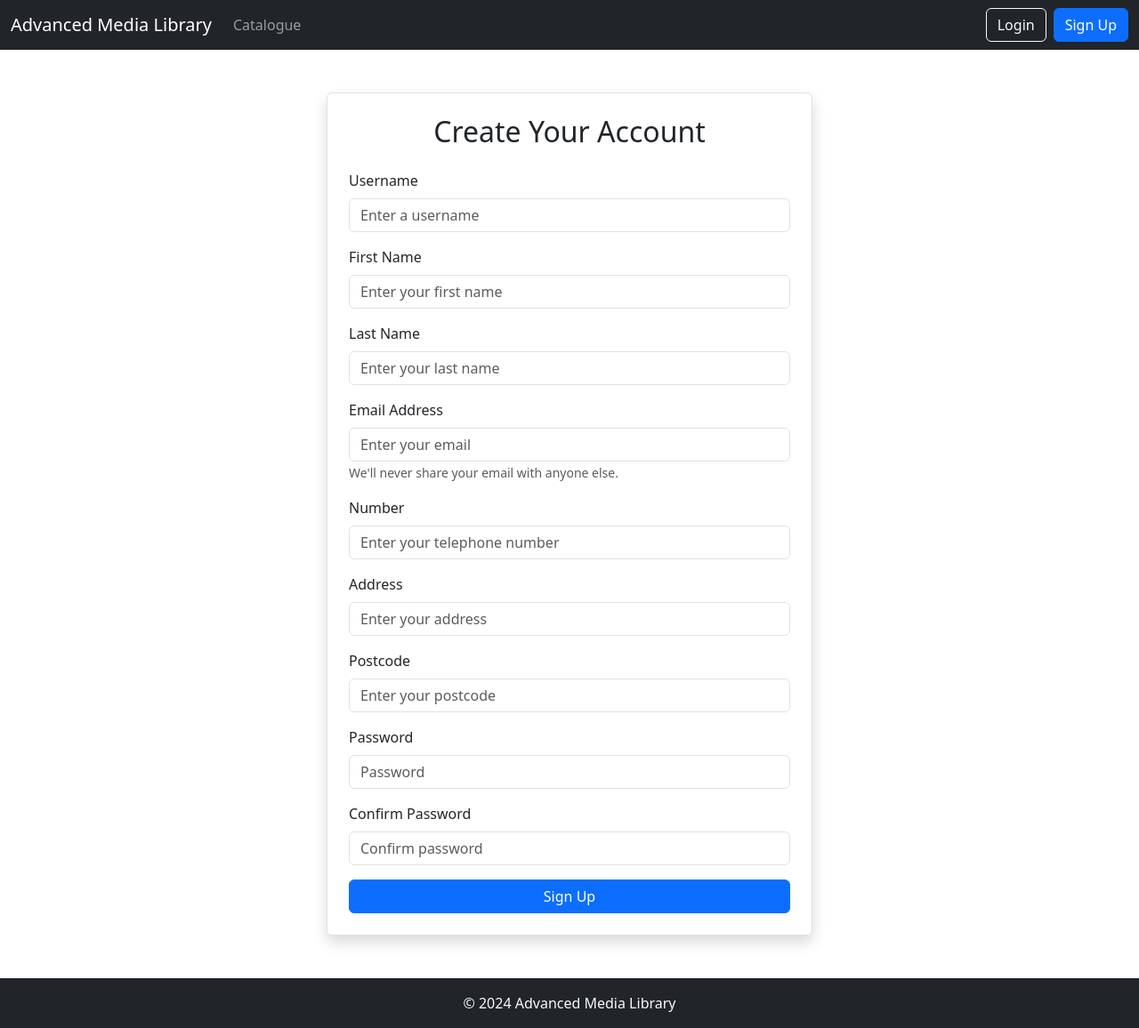
After one commit to MJones3035/AML, a PHP site: page /signUp.php in a window 1280 px wide. The commit adds this page. Shown: the whole page at 89% size. Run offline with PHP 8.4, Linux system fonts and the light colour scheme.

Commit message:
Header and sign-up progress
Sign-up footer fixed and more forms added.

```diff
--- a/footer.php
+++ b/footer.php
@@ -1,3 +1,4 @@
-    <footer>
-        <p>&copy; 2024 Advanced Media Library</p>
-    </footer>
+<footer class="bd-footer bg-dark text-light text-center py-3 mt-auto">
+    <p class="mb-0">&copy; 2024 Advanced Media Library</p>
+    <script src="https://cdn.jsdelivr.net/npm/bootstrap@5.3.0/dist/js/bootstrap.bundle.min.js"></script>
+</footer>
--- a/header.php
+++ b/header.php
@@ -1,19 +1,32 @@
-<?php include("database.php"); ?>
+<?php include("database.php") ?>
 
-<header class="p-3 text-bg-dark">
-    <!-- Bootstrap -->
-    <link href="https://cdn.jsdelivr.net/npm/bootstrap@5.3.3/dist/css/bootstrap.min.css" rel="stylesheet" integrity="sha384-QWTKZyjpPEjISv5WaRU9OFeRpok6YctnYmDr5pNlyT2bRjXh0JMhjY6hW+ALEwIH" crossorigin="anonymous">
+<head>
+    <meta charset="UTF-8">
+    <meta name="viewport" content="width=device-width, initial-scale=1.0">
+    <title>Advanced Media Library</title>
+    <link rel="stylesheet" href="style.css">
+</head>
 
-    <div class="container">
-      <div class="d-flex flex-wrap align-items-center justify-content-center justify-content-lg-center">
+    <header>
+        <link href="https://cdn.jsdelivr.net/npm/bootstrap@5.3.3/dist/css/bootstrap.min.css" rel="stylesheet" integrity="sha384-QWTKZyjpPEjISv5WaRU9OFeRpok6YctnYmDr5pNlyT2bRjXh0JMhjY6hW+ALEwIH" crossorigin="anonymous">
+        <link rel="stylesheet" href="style.css">
 
-        <h1>Advanced Media Library<h1>
+        <nav class="navbar navbar-expand-lg navbar-dark bg-dark">
+            <div class="container-fluid">
 
-        <div class="text-end">
-          <button type="button" class="btn">e</button>
-          <button type="button" class="btn btn-outline-light me-2"><a href="login.php">Login</a></button>
-          <button type="button" class="btn btn-warning">Sign-up</button>
-        </div>
-      </div>
-    </div>
-</header>
+                <a class="navbar-brand me-3" href="index.php">Advanced Media Library</a>
+
+                <div class="collapse navbar-collapse" id="navbarNav">
+                    <ul class="navbar-nav">
+                        <li class="nav-item">
+                            <a class="nav-link" href="#">Catalogue</a>
+                    </ul>
+                </div>
+
+                <div class="d-flex ms-auto">
+                    <a href="#" class="btn btn-outline-light me-2">Login</a>
+                    <a href="signUp.php" class="btn btn-primary">Sign Up</a>
+                </div>
+            </div>
+        </nav>
+    </header>
--- /dev/null
+++ b/signUp.php
@@ -0,0 +1,65 @@
+<!DOCTYPE html>
+<html lang="en">
+
+<body class="d-flex flex-column min-vh-100">
+
+    <?php include("header.php"); ?>
+
+    <main class="container pt-5 pb-5">
+        <div class="row justify-content-center">
+            <div class="col-md-6">
+                <div class="login-form-container border p-4 rounded shadow">
+                    <h2 class="text-center mb-4">Create Your Account</h2>
+                    <form>
+                        <div class="form-group mb-3">
+                            <label for="username" class="form-label">Username</label>
+                            <input type="text" class="form-control" id="username" placeholder="Enter a username">
+                        </div>
+                        <div class="form-group mb-3">
+                            <label for="firstname" class="form-label">First Name</label>
+                            <input type="text" class="form-control" id="firstname" placeholder="Enter your first name">
+                        </div>
+                        <div class="form-group mb-3">
+                            <label for="lastname" class="form-label">Last Name</label>
+                            <input type="text" class="form-control" id="lastname" placeholder="Enter your last name">
+                        </div>
+                        <div class="form-group mb-3">
+                            <label for="email" class="form-label">Email Address</label>
+                            <input type="email" class="form-control" id="email" placeholder="Enter your email">
+                            <small id="emailHelp" class="form-text text-muted">We'll never share your email with anyone else.</small>
+                        </div>
+                        <div class="form-group mb-3">
+                            <label for="number" class="form-label">Number</label>
+                            <input type="tel" class="form-control" id="number" placeholder="Enter your telephone number">
+                        </div>
+                        <div class="form-group mb-3">
+                            <label for="address" class="form-label">Address</label>
+                            <input type="text" class="form-control" id="address" placeholder="Enter your address">
+                        </div>
+                        <div class="form-group mb-3">
+                            <label for="postcode" class="form-label">Postcode</label>
+                            <input type="text" class="form-control" id="postcode" placeholder="Enter your postcode">
+                        </div>
+                        <div class="form-group mb-3">
+                            <label for="password" class="form-label">Password</label>
+                            <input type="password" class="form-control" id="password" placeholder="Password">
+                        </div>
+                        <div class="form-group mb-3">
+                            <label for="confirmpassword" class="form-label">Confirm Password</label>
+                            <input type="password" class="form-control" id="confirmpassword" placeholder="Confirm password">
+                        </div>
+                        <!-- <div class="form-check mb-3">
+                            <input type="checkbox" class="form-check-input" id="exampleCheck1">
+                            <label class="form-check-label" for="exampleCheck1">Remember me</label>
+                        </div> -->
+                        <button type="submit" class="btn btn-primary w-100">Sign Up</button>
+                    </form>
+                </div>
+            </div>
+        </div>
+    </main>
+
+    <?php include("footer.php"); ?>
+</body>
+
+</html>
--- a/style.css
+++ b/style.css
@@ -1,4 +1,4 @@
-.footer {
+/* .footer {
     background-color: #333;
     color: white;
     text-align: center;
@@ -7,4 +7,4 @@
     left: 0;
     bottom: 0;
     width: 100%;
-}
+} */
```
Also changed, not shown: index.php (+7 -12 lines), login.php (deleted, +0 -32 lines).
